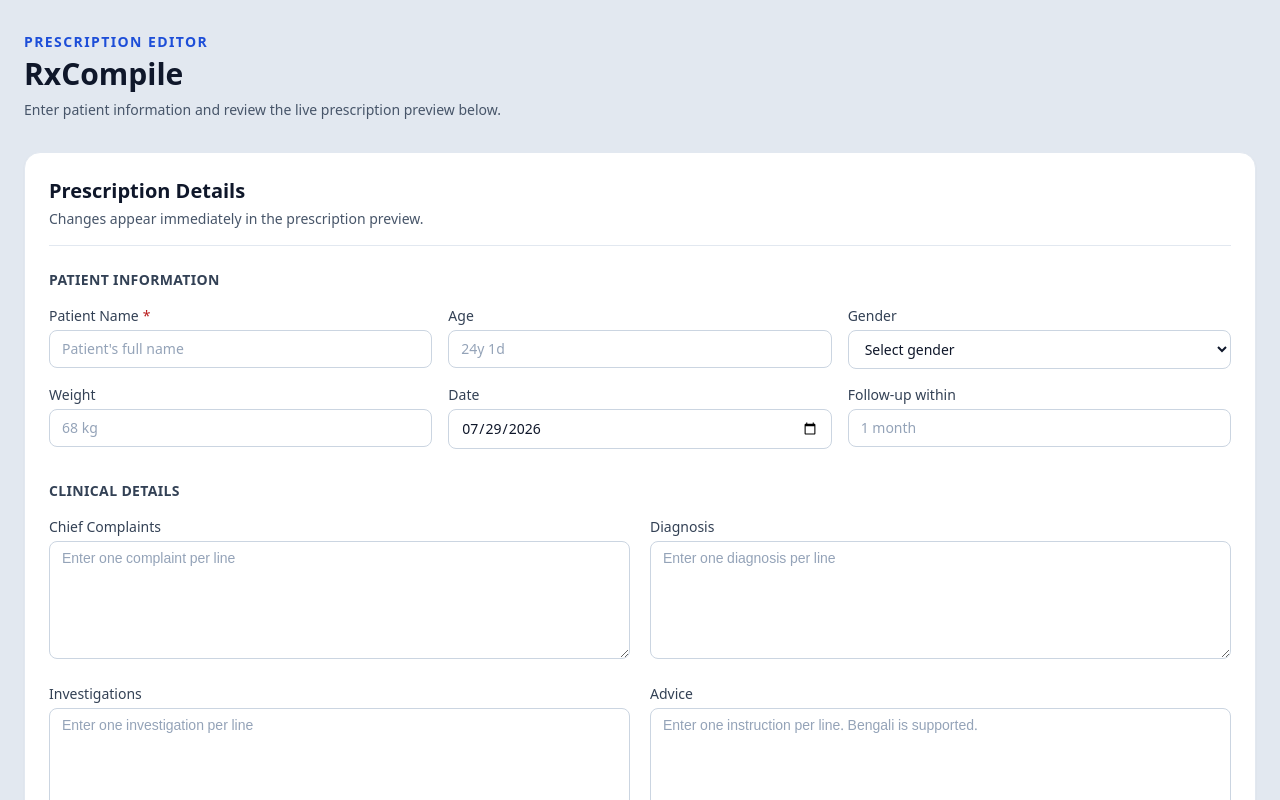
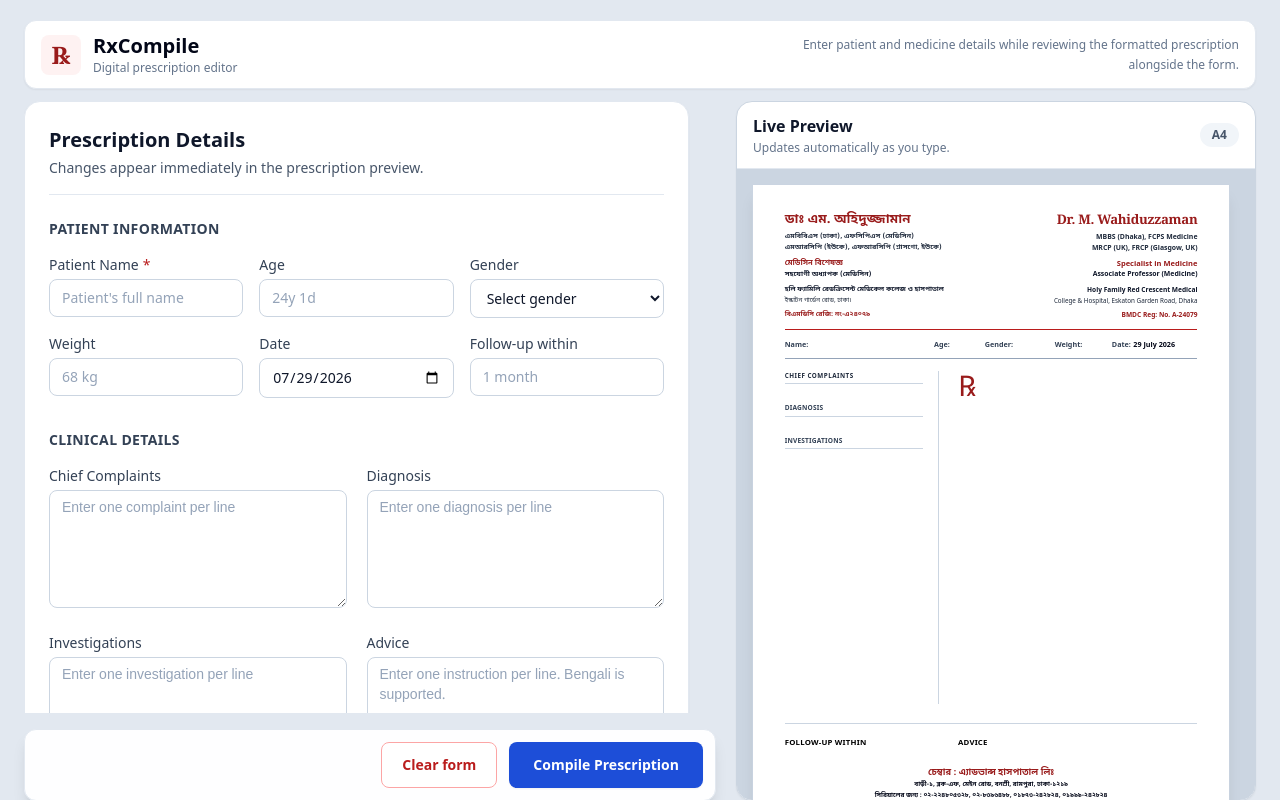
Before and after one commit to dev-kawser/rx-prescription, a React (Vite) app: page / in a window 1280 px wide. Shown: the top 800 px of the page. Built offline with nearby package versions, Linux system fonts and the light colour scheme.

Commit message:
style: compact the editor workspace header

```diff
--- a/src/App.jsx
+++ b/src/App.jsx
@@ -37,6 +37,8 @@
 function App() {
     const [isCompiled, setIsCompiled] = useState(false)
     const [compileWarnings, setCompileWarnings] = useState([])
+    const [activeMobilePanel, setActiveMobilePanel] =
+        useState('edit')
 
     const previewRef = useRef(null)
     const warningRef = useRef(null)
@@ -77,6 +79,7 @@
 
         if (warnings.length > 0) {
             setCompileWarnings(warnings)
+            setActiveMobilePanel('edit')
             return
         }
 
@@ -90,6 +93,7 @@
 
     function returnToEditing() {
         setIsCompiled(false)
+        setActiveMobilePanel('edit')
         scrollToTop()
     }
 
@@ -104,12 +108,13 @@
 
         resetPrescription()
         setCompileWarnings([])
+        setActiveMobilePanel('edit')
         scrollToTop()
     }
 
     if (isCompiled) {
         return (
-            <main className="print-shell min-h-screen bg-slate-200 px-4 py-6 sm:px-6">
+            <main className="print-shell min-h-screen bg-slate-200 px-3 py-3 sm:px-5 xl:px-6">
                 <div className="print-hidden mx-auto mb-5 flex max-w-[210mm] flex-wrap items-start justify-between gap-4 rounded-xl border border-slate-200 bg-white p-4 shadow-sm">
                     <div className="min-w-0">
                         <h1 className="text-lg font-bold text-slate-900">
@@ -168,23 +173,76 @@
     }
 
     return (
-        <main className="min-h-screen bg-slate-200 px-4 py-8 sm:px-6">
-            <div className="mx-auto max-w-7xl">
-                <header className="mb-8">
-                    <p className="text-sm font-semibold uppercase tracking-widest text-blue-700">
-                        Prescription Editor
-                    </p>
+        <main className="min-h-screen bg-slate-200 px-3 py-5 sm:px-5 xl:px-6">
+            <div className="mx-auto max-w-[1600px]">
+                <header className="mb-3 flex flex-col gap-3 rounded-xl border border-slate-200 bg-white px-4 py-3 shadow-sm sm:flex-row sm:items-center sm:justify-between">
+                    <div className="flex items-center gap-3">
+                        <div
+                            aria-hidden="true"
+                            className="flex h-10 w-10 shrink-0 items-center justify-center rounded-lg bg-red-50 font-serif text-2xl font-bold text-red-800"
+                        >
+                            ℞
+                        </div>
 
-                    <h1 className="mt-1 text-3xl font-bold text-slate-900">
+                        <div>
+                            <h1 className="text-xl font-bold leading-tight text-slate-950">
                                 RxCompile
                             </h1>
 
-                    <p className="mt-2 text-sm text-slate-600">
-                        Enter patient information and review the live prescription
-                        preview below.
+                            <p className="mt-0.5 text-xs text-slate-500">
+                                Digital prescription editor
+                            </p>
+                        </div>
+                    </div>
+
+                    <p className="max-w-md text-xs leading-5 text-slate-500 sm:text-right">
+                        Enter patient and medicine details while reviewing the formatted
+                        prescription alongside the form.
                     </p>
                 </header>
 
+                <div
+                    role="tablist"
+                    aria-label="Prescription workspace"
+                    className="mb-4 grid grid-cols-2 rounded-xl border border-slate-200 bg-white p-1 shadow-sm xl:hidden"
+                >
+                    <button
+                        type="button"
+                        role="tab"
+                        aria-selected={activeMobilePanel === 'edit'}
+                        aria-controls="editor-panel"
+                        onClick={() => setActiveMobilePanel('edit')}
+                        className={`rounded-lg px-4 py-2.5 text-sm font-semibold transition focus:outline-none focus:ring-2 focus:ring-blue-300 ${activeMobilePanel === 'edit'
+                            ? 'bg-blue-700 text-white shadow-sm'
+                            : 'text-slate-600 hover:bg-slate-100'
+                            }`}
+                    >
+                        Edit Prescription
+                    </button>
+
+                    <button
+                        type="button"
+                        role="tab"
+                        aria-selected={activeMobilePanel === 'preview'}
+                        aria-controls="preview-panel"
+                        onClick={() => setActiveMobilePanel('preview')}
+                        className={`rounded-lg px-4 py-2.5 text-sm font-semibold transition focus:outline-none focus:ring-2 focus:ring-blue-300 ${activeMobilePanel === 'preview'
+                            ? 'bg-blue-700 text-white shadow-sm'
+                            : 'text-slate-600 hover:bg-slate-100'
+                            }`}
+                    >
+                        Preview
+                    </button>
+                </div>
+
+                <div className="xl:grid xl:h-[calc(100vh-6.25rem)] xl:grid-cols-[minmax(0,1fr)_520px] xl:items-stretch xl:gap-5 2xl:grid-cols-[minmax(0,1fr)_600px]">
+                    <section
+                        id="editor-panel"
+                        role="tabpanel"
+                        className={`min-h-0 ${activeMobilePanel === 'edit' ? 'block' : 'hidden'
+                            } xl:flex xl:flex-col`}
+                    >
+                        <div className="min-h-0 xl:flex-1 xl:overflow-y-auto xl:pr-3 xl:[scrollbar-gutter:stable]">
                             <PrescriptionForm
                                 prescription={prescription}
                                 onFieldChange={updateField}
@@ -198,7 +256,7 @@
                                     ref={warningRef}
                                     tabIndex="-1"
                                     role="alert"
-                        className="mt-6 rounded-xl border border-amber-300 bg-amber-50 p-4 text-amber-950 outline-none focus:ring-2 focus:ring-amber-400"
+                                    className="mt-5 rounded-xl border border-amber-300 bg-amber-50 p-4 text-amber-950 outline-none focus:ring-2 focus:ring-amber-400"
                                 >
                                     <h2 className="font-bold">
                                         Review before compiling
@@ -211,13 +269,17 @@
                                     </ul>
 
                                     <p className="mt-3 text-sm">
-                            Correct these items, or use Compile anyway if the missing
-                            information is intentional.
+                                        Correct these items, or compile anyway when the
+                                        missing information is intentional.
                                     </p>
                                 </div>
                             )}
 
-                <div className="mt-6 flex flex-col-reverse justify-end gap-3 sm:flex-row">
+                            <div className="h-4" aria-hidden="true" />
+                        </div>
+
+                        <div className="mt-4 shrink-0 rounded-xl border border-slate-200 bg-white/95 p-3 shadow-lg backdrop-blur">
+                            <div className="flex flex-col-reverse gap-3 sm:flex-row sm:flex-wrap sm:justify-end">
                                 <button
                                     type="button"
                                     onClick={clearForm}
@@ -244,22 +306,40 @@
                                     Compile Prescription
                                 </button>
                             </div>
+                        </div>
+                    </section>
 
-                <section className="mt-10">
-                    <div className="mb-4">
-                        <h2 className="text-xl font-bold text-slate-900">
+                    <aside
+                        id="preview-panel"
+                        role="tabpanel"
+                        className={`min-h-0 ${activeMobilePanel === 'preview' ? 'block' : 'hidden'
+                            } xl:block`}
+                    >
+                        <div className="flex min-h-[65vh] flex-col overflow-hidden rounded-2xl border border-slate-300 bg-white shadow-sm xl:h-full xl:min-h-0">
+                            <div className="flex shrink-0 items-center justify-between border-b border-slate-200 px-4 py-3">
+                                <div>
+                                    <h2 className="font-bold text-slate-900">
                                         Live Preview
                                     </h2>
 
-                        <p className="mt-1 text-sm text-slate-600">
-                            The compiled view removes the editing interface.
+                                    <p className="mt-0.5 text-xs text-slate-500">
+                                        Updates automatically as you type.
                                     </p>
                                 </div>
 
-                    <div className="overflow-x-auto pb-10">
+                                <span className="rounded-full bg-slate-100 px-3 py-1 text-xs font-semibold text-slate-600">
+                                    A4
+                                </span>
+                            </div>
+
+                            <div className="min-h-0 flex-1 overflow-auto bg-slate-300 p-3 [scrollbar-gutter:stable] sm:p-4">
+                                <div className="mx-auto w-[210mm] [zoom:0.42] sm:[zoom:0.55] lg:[zoom:0.62] xl:[zoom:0.6] 2xl:[zoom:0.68]">
                                     <PrescriptionPreview prescription={prescription} />
                                 </div>
-                </section>
+                            </div>
+                        </div>
+                    </aside>
+                </div>
             </div>
         </main>
     )
```
Lines whose indentation alone changed are shown as unchanged.
